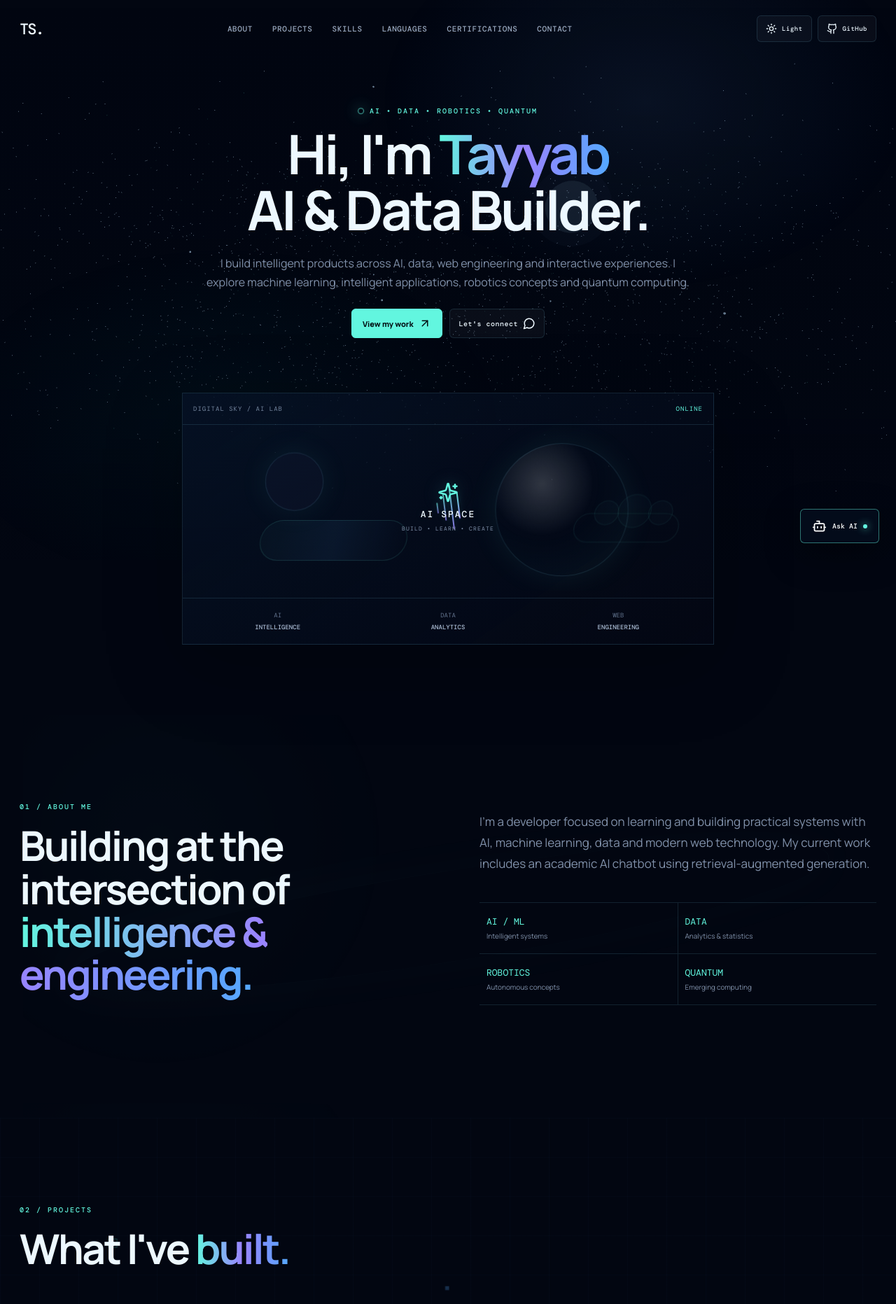
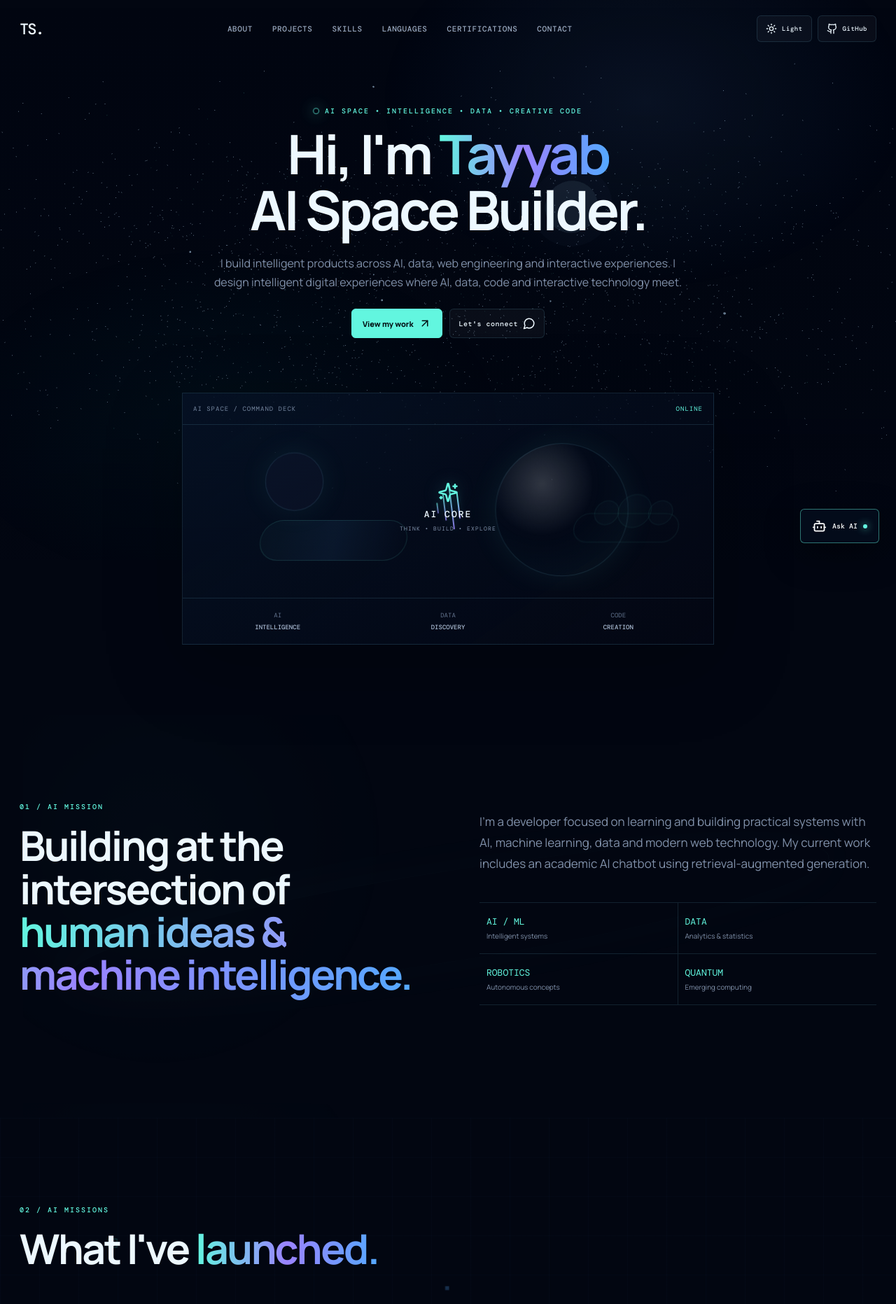
Before and after one commit to tshamshuddinsayyad/portfolio, a React (Vite) app: page / in a window 1280 px wide. Shown: the top 1863 px of the page at 70% size. Built offline with nearby package versions, Linux system fonts and the light colour scheme.

Commit message:
Transform portfolio copy and structure into cohesive AI Space theme

```diff
--- a/src/main.jsx
+++ b/src/main.jsx
@@ -348,35 +348,35 @@ function App() {
     <main>
       <section className="hero" id="about">
         <div className="hero-copy">
-          <div className="eyebrow"><span className="signal"/> AI • DATA • ROBOTICS • QUANTUM</div>
-          <h1>Hi, I'm <em>Tayyab</em><br/>AI & Data Builder.</h1>
-          <p>{profile.tagline} I explore machine learning, intelligent applications, robotics concepts and quantum computing.</p>
+          <div className="eyebrow"><span className="signal"/> AI SPACE • INTELLIGENCE • DATA • CREATIVE CODE</div>
+          <h1>Hi, I'm <em>Tayyab</em><br/>AI Space Builder.</h1>
+          <p>{profile.tagline} I design intelligent digital experiences where AI, data, code and interactive technology meet.</p>
           <div className="hero-actions"><a className="primary" href="#projects">View my work <ArrowUpRight size={18}/></a><a className="secondary" href="#contact">Let's connect <MessageCircle size={18}/></a></div>
         </div>
-        <div className="hero-console sky-console"><div className="console-top"><span>DIGITAL SKY / AI LAB</span><i>ONLINE</i></div><div className="sky-visual"><div className="sky-orb orb-a"/><div className="sky-orb orb-b"/><div className="sky-cloud cloud-a"/><div className="sky-cloud cloud-b"><span/><span/><span/></div><div className="sky-signal"><span/><span/><span/><span/></div><div className="sky-center"><Sparkles size={30}/><b>AI SPACE</b><small>BUILD • LEARN • CREATE</small></div></div><div className="console-data"><span>AI <b>INTELLIGENCE</b></span><span>DATA <b>ANALYTICS</b></span><span>WEB <b>ENGINEERING</b></span></div></div>
+        <div className="hero-console sky-console"><div className="console-top"><span>AI SPACE / COMMAND DECK</span><i>ONLINE</i></div><div className="sky-visual"><div className="sky-orb orb-a"/><div className="sky-orb orb-b"/><div className="sky-cloud cloud-a"/><div className="sky-cloud cloud-b"><span/><span/><span/></div><div className="sky-signal"><span/><span/><span/><span/></div><div className="sky-center"><Sparkles size={30}/><b>AI CORE</b><small>THINK • BUILD • EXPLORE</small></div></div><div className="console-data"><span>AI <b>INTELLIGENCE</b></span><span>DATA <b>DISCOVERY</b></span><span>CODE <b>CREATION</b></span></div></div>
       </section>
 
       <section className="section about-section theme-intelligence">
-        <div className="section-kicker">01 / About Me</div>
-        <div className="about-layout"><div><h2>Building at the intersection of <em>intelligence & engineering.</em></h2></div><div><p className="large-copy">I'm a developer focused on learning and building practical systems with AI, machine learning, data and modern web technology. My current work includes an academic AI chatbot using retrieval-augmented generation.</p><div className="about-stats"><div><b>AI / ML</b><span>Intelligent systems</span></div><div><b>DATA</b><span>Analytics & statistics</span></div><div><b>ROBOTICS</b><span>Autonomous concepts</span></div><div><b>QUANTUM</b><span>Emerging computing</span></div></div></div></div>
+        <div className="section-kicker">01 / AI Mission</div>
+        <div className="about-layout"><div><h2>Building at the intersection of <em>human ideas & machine intelligence.</em></h2></div><div><p className="large-copy">I'm a developer focused on learning and building practical systems with AI, machine learning, data and modern web technology. My current work includes an academic AI chatbot using retrieval-augmented generation.</p><div className="about-stats"><div><b>AI / ML</b><span>Intelligent systems</span></div><div><b>DATA</b><span>Analytics & statistics</span></div><div><b>ROBOTICS</b><span>Autonomous concepts</span></div><div><b>QUANTUM</b><span>Emerging computing</span></div></div></div></div>
       </section>
 
       <section className="section theme-projects" id="projects">
-        <div className="section-kicker">02 / Projects</div><h2>What I've <em>built.</em></h2>
+        <div className="section-kicker">02 / AI Missions</div><h2>What I've <em>launched.</em></h2>
         <div className="project-grid">{projects.map((p,i)=><article className="project" key={p.title}><div className="project-top"><span className="project-num">0{i+1}</span><span className="project-status"><i/> PROJECT</span></div><div className="project-icon">{i===0?<BrainCircuit/>:i===1?<Atom/>:<Database/>}</div><h3>{p.title}</h3><p>{p.text}</p><div className="tags">{p.tags.map(t=><span key={t}>{t}</span>)}</div><a href={profile.github} target="_blank" rel="noreferrer">View project <ArrowUpRight size={15}/></a></article>)}</div>
       </section>
 
-      <section className="section stats-section theme-data"><div className="section-kicker">03 / Focus Areas</div><div className="focus-strip"><div><strong>AI</strong><span>LLM • RAG • Agents</span></div><div><strong>DATA</strong><span>Python • Analytics • SQL</span></div><div><strong>ML</strong><span>Models • Statistics</span></div><div><strong>ROBOTICS</strong><span>Control • Sensors</span></div><div><strong>QUANTUM</strong><span>Qubits • Circuits</span></div></div></section>
+      <section className="section stats-section theme-data"><div className="section-kicker">03 / AI Systems</div><div className="focus-strip"><div><strong>AI</strong><span>LLM • RAG • Agents</span></div><div><strong>DATA</strong><span>Python • Analytics • SQL</span></div><div><strong>ML</strong><span>Models • Statistics</span></div><div><strong>ROBOTICS</strong><span>Control • Sensors</span></div><div><strong>QUANTUM</strong><span>Qubits • Circuits</span></div></div></section>
 
-      <section className="section theme-code" id="skills"><div className="section-kicker">04 / Skills & Technologies</div><h2>My <em>technical toolkit.</em></h2><div className="skills-columns"><div><h3>Programming & Data</h3><div className="skill-cloud">{["Python","JavaScript","SQL","Pandas","Data Analytics","PostgreSQL","HTML","CSS"].map((s,i)=><span key={s}><b>0{i+1}</b>{s}</span>)}</div></div><div><h3>AI, Web & Tools</h3><div className="skill-cloud">{["React","LangChain","RAG","OpenAI","Three.js","Git","GitHub","AI/ML"].map((s,i)=><span key={s}><b>0{i+1}</b>{s}</span>)}</div></div></div></section>
+      <section className="section theme-code" id="skills"><div className="section-kicker">04 / AI Toolkit</div><h2>My <em>technical toolkit.</em></h2><div className="skills-columns"><div><h3>Programming & Data</h3><div className="skill-cloud">{["Python","JavaScript","SQL","Pandas","Data Analytics","PostgreSQL","HTML","CSS"].map((s,i)=><span key={s}><b>0{i+1}</b>{s}</span>)}</div></div><div><h3>AI, Web & Tools</h3><div className="skill-cloud">{["React","LangChain","RAG","OpenAI","Three.js","Git","GitHub","AI/ML"].map((s,i)=><span key={s}><b>0{i+1}</b>{s}</span>)}</div></div></div></section>
 
-      <section className="section languages theme-signal" id="languages"><div className="section-kicker">05 / Languages</div><h2>Communication & <em>technical fluency.</em></h2><div className="language-grid"><div><b>Python</b><span>Programming • AI • Data</span><i><u style={{width:"92%"}}/></i></div><div><b>JavaScript</b><span>Web • React • Interactive UI</span><i><u style={{width:"84%"}}/></i></div><div><b>SQL</b><span>Database • Analytics</span><i><u style={{width:"78%"}}/></i></div><div><b>C / Java</b><span>Core programming</span><i><u style={{width:"65%"}}/></i></div></div></section>
+      <section className="section languages theme-signal" id="languages"><div className="section-kicker">05 / Machine Languages</div><h2>Code, data & <em>machine fluency.</em></h2><div className="language-grid"><div><b>Python</b><span>Programming • AI • Data</span><i><u style={{width:"92%"}}/></i></div><div><b>JavaScript</b><span>Web • React • Interactive UI</span><i><u style={{width:"84%"}}/></i></div><div><b>SQL</b><span>Database • Analytics</span><i><u style={{width:"78%"}}/></i></div><div><b>C / Java</b><span>Core programming</span><i><u style={{width:"65%"}}/></i></div></div></section>
 
-      <section className="section certifications theme-quantum" id="certifications"><div className="section-kicker">06 / Certifications & Learning</div><h2>Always <em>learning.</em></h2><div className="cert-grid"><article><Atom/><div><b>AI & Machine Learning</b><span>Continuous learning in ML, LLMs and intelligent systems</span></div></article><article><Database/><div><b>Data Science</b><span>Statistics, Python analytics and data-driven problem solving</span></div></article><article><Code2/><div><b>Full Stack Development</b><span>React, APIs, databases and modern web engineering</span></div></article></div></section>
+      <section className="section certifications theme-quantum" id="certifications"><div className="section-kicker">06 / AI Learning Lab</div><h2>Always <em>evolving.</em></h2><div className="cert-grid"><article><Atom/><div><b>AI & Machine Learning</b><span>Continuous learning in ML, LLMs and intelligent systems</span></div></article><article><Database/><div><b>Data Science</b><span>Statistics, Python analytics and data-driven problem solving</span></div></article><article><Code2/><div><b>Full Stack Development</b><span>React, APIs, databases and modern web engineering</span></div></article></div></section>
 
       <section className="section contact theme-contact" id="contact"><div className="contact-terminal"><div className="terminal-head"><span>CONTACT</span><span>AVAILABLE</span></div><div className="terminal-body"><h2>Let's <em>connect.</em></h2><p>Interested in AI, data science, machine learning, robotics or emerging quantum technology? Let's build something useful.</p><div className="contact-actions"><a className="primary" href={profile.whatsapp} target="_blank" rel="noreferrer"><MessageCircle/> WhatsApp</a><a className="secondary" href={"mailto:"+profile.email}><Mail/> Email</a><a className="secondary" href={profile.linkedin} target="_blank" rel="noreferrer"><Linkedin/> LinkedIn</a></div></div></div></section>
     </main>
-    <footer><span>© {new Date().getFullYear()} {profile.name}</span><span>AI • DATA • ML • ROBOTICS • QUANTUM</span></footer><Chatbot/>
+    <footer><span>© {new Date().getFullYear()} {profile.name}</span><span>AI SPACE • INTELLIGENCE • CODE • DATA</span></footer><Chatbot/>
   </div>;
 }
 createRoot(document.getElementById("root")).render(<App />);
```
